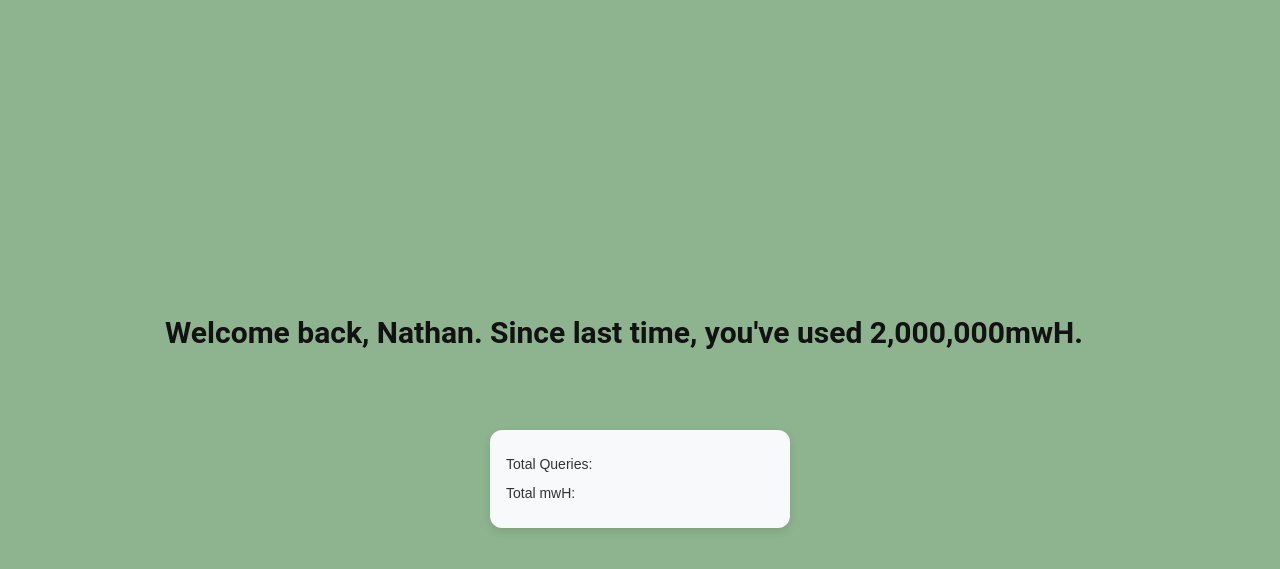
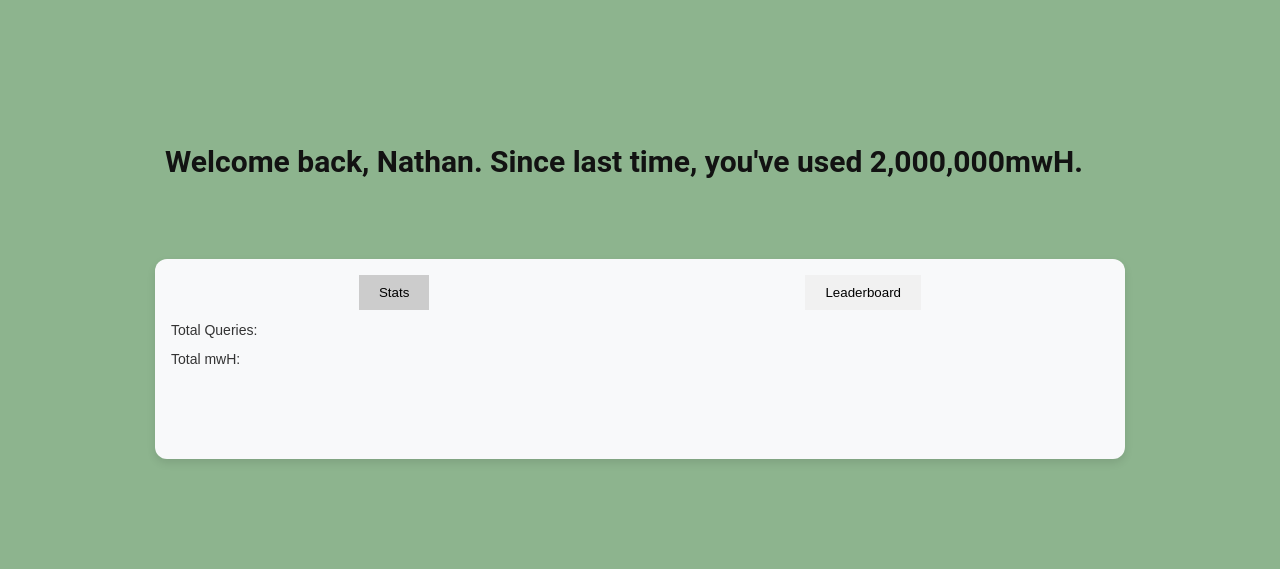
Before and after one commit to npgilman/greenbean-extension, a website built with Vite: page greenbean/index.html in a window 1280 px wide. Shown: the part 71-640 px from the top of the page. Built offline with nearby package versions, Linux system fonts and the light colour scheme.

Commit message:
stats and leaderboard tabs

```diff
--- a/greenbean/css/sections/hero.css
+++ b/greenbean/css/sections/hero.css
@@ -1,10 +1,11 @@
 .hero {
     display: flex;
-    min-height: calc(100vh - 74px);
+    min-height: 100vh;
     overflow: hidden;
     justify-content: center;
     align-items: center;
-    height: 100vh; /* Ensure the section takes the full viewport height */
+    padding-top: 0;
+    margin-top: -80px;
   }
 
 .hero-image {
--- a/greenbean/css/sections/stats.css
+++ b/greenbean/css/sections/stats.css
@@ -3,11 +3,15 @@
     border-radius: 12px;
     box-shadow: 0 4px 8px rgba(0, 0, 0, 0.1);
     padding: 16px;
-    max-width: 300px;
+    max-width: 90%;
     margin: 16px auto;
     text-align: left;
     font-family: Arial, sans-serif;
     line-height: 1.5;
+    width: 100%;
+    height: auto;
+    min-height: 200px;
+    overflow: hidden;
 }
 
 .stats p {
@@ -15,3 +19,29 @@
     font-size: 14px;
     color: #333;
 }
+
+.tabs {
+    display: flex;
+    justify-content: space-around;
+    margin-bottom: 10px;
+}
+
+.tab-button {
+    padding: 10px 20px;
+    cursor: pointer;
+    background-color: #f1f1f1;
+    border: none;
+    outline: none;
+}
+
+.tab-button.active {
+    background-color: #ccc;
+}
+
+.tab-content {
+    display: none;
+}
+
+.tab-content.active {
+    display: block;
+}
--- a/greenbean/index.html
+++ b/greenbean/index.html
@@ -48,9 +48,20 @@
               </div> -->
             </div>
           </div>
-          <div class="stats">
-            <p>Total Queries: </p>
-            <p>Total mwH: </p>
+          <div class="stats-wrapper">
+            <div class="stats">
+              <div class="tabs">
+                <button class="tab-button active" data-tab="stats">Stats</button>
+                <button class="tab-button" data-tab="leaderboard">Leaderboard</button>
+              </div>
+              <div class="tab-content active" id="stats">
+                <p>Total Queries: </p>
+                <p>Total mwH: </p>
+              </div>
+              <div class="tab-content" id="leaderboard">
+                <p>Leaderboard content goes here...</p>
+              </div>
+            </div>
           </div>
         </div>
       <!-- <div class="hero-content">
@@ -80,5 +91,6 @@
       </div> -->
     </section>
     <script type="module" src="js/app.js"></script>
+    <script src="js/tabs.js"></script>
   </body>
 </html>
--- /dev/null
+++ b/greenbean/js/tabs.js
@@ -0,0 +1,16 @@
+document.addEventListener('DOMContentLoaded', function () {
+    const tabButtons = document.querySelectorAll('.tab-button');
+    const tabContents = document.querySelectorAll('.tab-content');
+
+    tabButtons.forEach(button => {
+      button.addEventListener('click', () => {
+        const tab = button.getAttribute('data-tab');
+
+        tabButtons.forEach(btn => btn.classList.remove('active'));
+        tabContents.forEach(content => content.classList.remove('active'));
+
+        button.classList.add('active');
+        document.getElementById(tab).classList.add('active');
+      });
+    });
+  });
```
